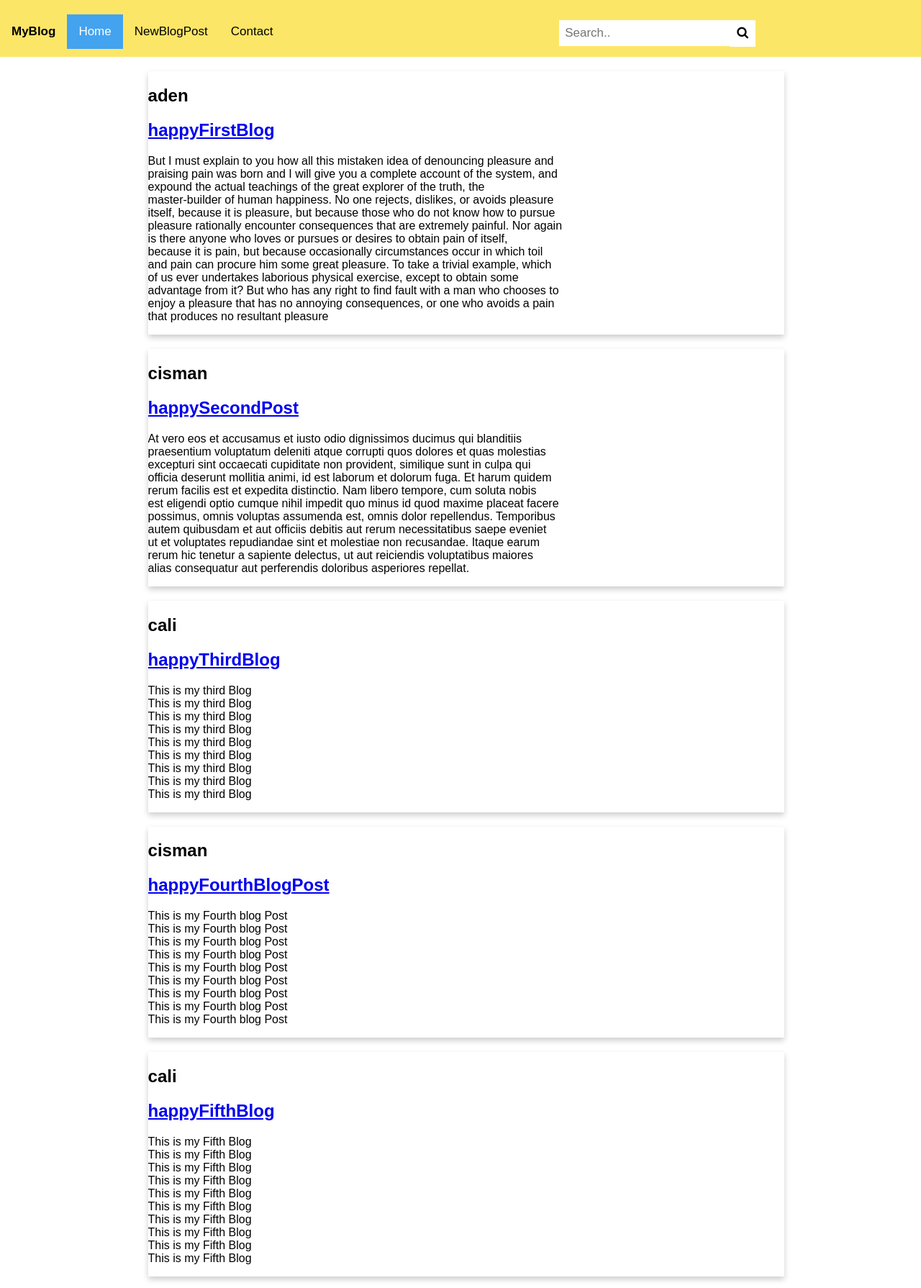
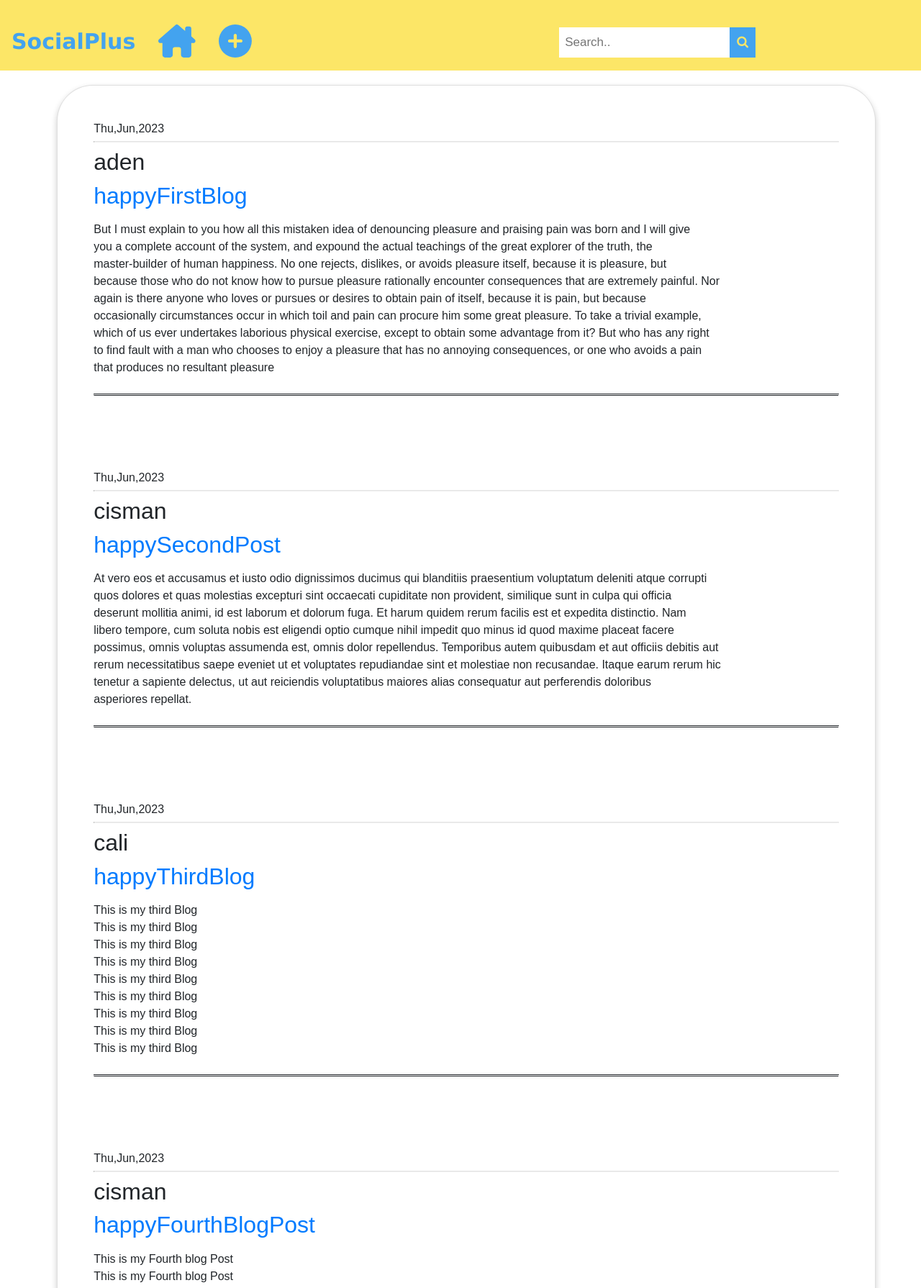
Before and after one commit to AdenMahad/SocialPlus, a Django app: page / in a window 1280 px wide. Shown: the top 1790 px of the page at 72% size. Run offline with Django 4.2, Linux system fonts and the light colour scheme; data comes from the database, SQL or seed files in the repository; both versions use the stored data as it was after the commit; some libraries are stand-ins or nearby versions.

Commit message:
added alot of icons and designs

```diff
--- a/SocialPlusApp/templates/base.html
+++ b/SocialPlusApp/templates/base.html
@@ -4,6 +4,7 @@
 <head>
 
 <link rel="stylesheet" href="https://cdnjs.cloudflare.com/ajax/libs/font-awesome/4.7.0/css/font-awesome.min.css">
+<link rel="stylesheet" href="https://stackpath.bootstrapcdn.com/bootstrap/4.4.1/css/bootstrap.min.css" integrity="sha384-Vkoo8x4CGsO3+Hhxv8T/Q5PaXtkKtu6ug5TOeNV6gBiFeWPGFN9MuhOf23Q9Ifjh" crossorigin="anonymous">
 <style>
 * {box-sizing: border-box;}
 
@@ -41,6 +42,9 @@ body {
 
 .topnav .search-container {
   float: right;
+  border-radius:25px;
+  padding-top:10px;
+
 }
 
 .topnav input[type=text] {
@@ -48,17 +52,20 @@ body {
   margin-top: 8px;
   font-size: 17px;
   border: none;
+
+
 }
 
 .topnav .search-container button {
   float: right;
-  padding: 8.3px 10px;
+  padding: 8.2px 10px;
   margin-top: 8px;
   margin-right: 230px;
-  background: #fff;
+  background: #43a3ef;
   font-size: 17px;
   border: none;
   cursor: pointer;
+
 }
 
 .topnav .search-container button:hover {
@@ -83,21 +90,26 @@ body {
     {% comment %} border: 1px solid #ccc;  {% endcomment %}
 
   }
-
+  footer {
+    text-align: center;
+    padding: 3px;
+    background-color: #fce667;
+    color: #43a3ef;
+  }
 
 </style>
 </head>
 <body>
 
 <div class="topnav">
-  <h1>MyBlog</h1>
-  <a class="active" href="{% url 'home' %}">Home</a>
-  <a href="{% url 'post_new' %}">NewBlogPost</a>
-  <a href="#contact">Contact</a>
+  <h1  style="color:#43a3ef;font-family:verdana;font-size:30px; padding-top: 20px;"><strong>SocialPlus</strong></h1>
+  <a href="{% url 'home' %}"><svg xmlns="http://www.w3.org/2000/svg" height="2.7em" viewBox="0 0 576 512"><!--! Font Awesome Free 6.4.0 by @fontawesome - https://fontawesome.com License - https://fontawesome.com/license (Commercial License) Copyright 2023 Fonticons, Inc. --><style>svg{fill:#43a3ef}</style><path d="M543.8 287.6c17 0 32-14 32-32.1c1-9-3-17-11-24L512 185V64c0-17.7-14.3-32-32-32H448c-17.7 0-32 14.3-32 32v36.7L309.5 7c-6-5-14-7-21-7s-15 1-22 8L10 231.5c-7 7-10 15-10 24c0 18 14 32.1 32 32.1h32v69.7c-.1 .9-.1 1.8-.1 2.8V472c0 22.1 17.9 40 40 40h16c1.2 0 2.4-.1 3.6-.2c1.5 .1 3 .2 4.5 .2H160h24c22.1 0 40-17.9 40-40V448 384c0-17.7 14.3-32 32-32h64c17.7 0 32 14.3 32 32v64 24c0 22.1 17.9 40 40 40h24 32.5c1.4 0 2.8 0 4.2-.1c1.1 .1 2.2 .1 3.3 .1h16c22.1 0 40-17.9 40-40V455.8c.3-2.6 .5-5.3 .5-8.1l-.7-160.2h32z"/></svg></a>
+  <a href="{% url 'post_new' %}"><svg xmlns="http://www.w3.org/2000/svg" height="2.7em" viewBox="0 0 512 512"><!--! Font Awesome Free 6.4.0 by @fontawesome - https://fontawesome.com License - https://fontawesome.com/license (Commercial License) Copyright 2023 Fonticons, Inc. --><style>svg{fill:#43a3ef}</style><path d="M256 512A256 256 0 1 0 256 0a256 256 0 1 0 0 512zM232 344V280H168c-13.3 0-24-10.7-24-24s10.7-24 24-24h64V168c0-13.3 10.7-24 24-24s24 10.7 24 24v64h64c13.3 0 24 10.7 24 24s-10.7 24-24 24H280v64c0 13.3-10.7 24-24 24s-24-10.7-24-24z"/></svg></a>
+  {% comment %} <a href="#contact">Contact</a> {% endcomment %}
   <div class="search-container">
     <form action="{% url 'results' %}" method= "get">
       <input type="text" placeholder="Search.." name="q">
-      <button type="submit"><i class="fa fa-search"></i></button>
+      <button type="submit"><i class="fa fa-search" style="color:#fce667"></i></button>
     </form>
   </div>
 </div>
@@ -108,4 +120,8 @@ body {
 
 </div>
 </body>
+<footer>
+  <p>Author: ADAM MAHAD<br>
+  Contact: ADENMAHAD@OUTLOOK.COM </p>
+</footer>
 </html>
--- a/SocialPlusApp/templates/home.html
+++ b/SocialPlusApp/templates/home.html
@@ -1,48 +1,64 @@
 {% extends 'base.html'%}
 {% block content %}
-{% for post in object_list %}
-
 <!DOCTYPE html>
 <html>
 <head>
 <style>
 .card {
   box-shadow: 0 4px 8px 0 rgba(0, 0, 0, 0.2);
-  width:70%;
+  width:90%;
   margin: auto;
   margin-top:20px;
   text-align: left;
   overflow: auto;
   font-family: arial;
+  padding: 50px;
+  margin-bottom:25px;
+  border-radius: 50px;
+  margin-bottom:25px;
+
+
 }
 
-.card button {
-  border: none;
-  outline: 0;
-  padding: 12px;
-  color: white;
-  background-color: #43a3ef;
-  text-align: left;
-  cursor: pointer;
-  width: 20%;
-  font-size: 18px;
-}
+
 
 .card button:hover {
   opacity: 0.7;
 }
+hr {
+  display: block;
+  margin-top: 0.5em;
+  margin-bottom: 0.5em;
+  margin-left: auto;
+  margin-right: auto;
+  border-style: inset;
+  border-width: 1px;
+}
+hr.double {
+  border-top: 3px double;
+  border-bottom: none;
+ }
 </style>
 </head>
 <body style="overflow: auto;">
 <div class="card">
+  {% for post in object_list %}
     <div>
-        <h2>{{post.author}} </h2>
+        <h6>{{post.created_date|date:"D,M,Y"}}</h6>
+        <hr>
+        <h2>{{post.author}}</h2>
         <h2><a href="{% url 'post_detail' post.pk %}">{{ post.title }}</a></h2>
-        <p>{{ post.body|wordwrap:80|linebreaks }}</p>
+        <p>{{ post.body|wordwrap:120|linebreaks }}</p>
     </div>
+    <hr class="double">
+    <br>
+    <br>
+    <br>
+    <br>
+    {% endfor %}
 </div>
 </body>
 </html>
-{% endfor %}
+
 
 {% endblock content %}
--- a/socialplus/settings.py
+++ b/socialplus/settings.py
@@ -38,7 +38,11 @@ INSTALLED_APPS = [
     'django.contrib.messages',
     'django.contrib.staticfiles',
     'SocialPlusApp',
+    'crispy_forms',
+    'crispy_bootstrap4',
 ]
+CRISPY_ALLOWED_TEMPLATE_PACKS = "bootstrap4"
+CRISPY_TEMPLATE_PACK = "bootstrap4"
 
 MIDDLEWARE = [
     'django.middleware.security.SecurityMiddleware',
```
Also changed, not shown: SocialPlusApp/templates/post_delete.html (+43 -5 lines), SocialPlusApp/templates/post_detail.html (+16 -17 lines), SocialPlusApp/templates/post_edit.html (+42 -3 lines), SocialPlusApp/templates/post_new.html (+34 -3 lines), db.sqlite3.
